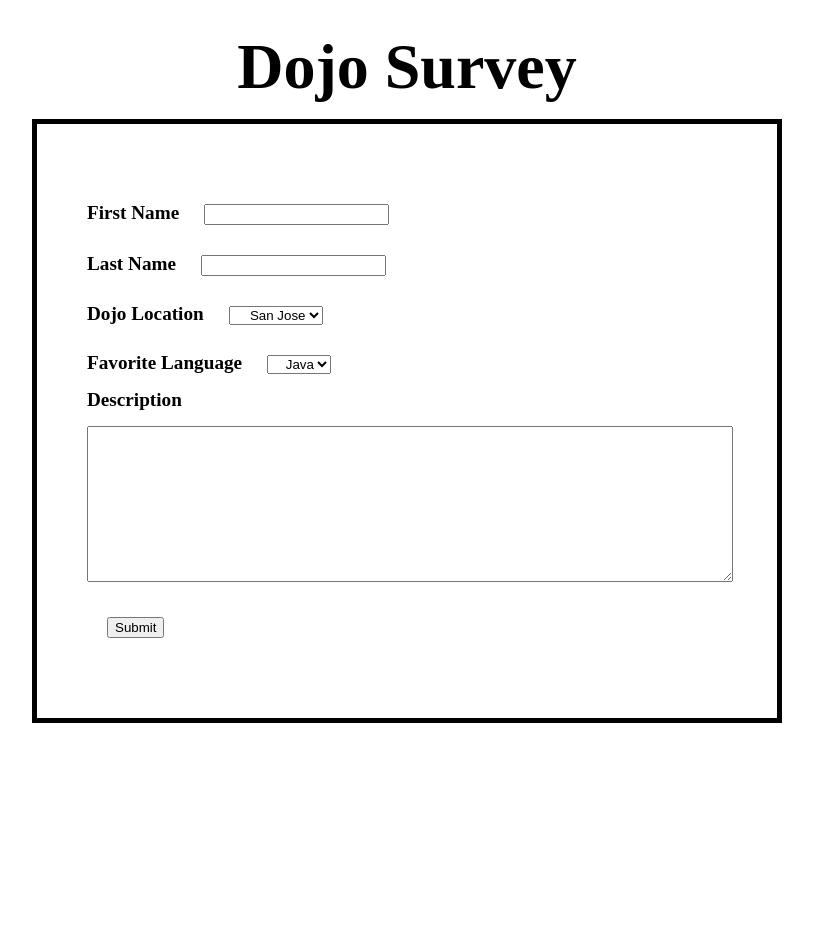
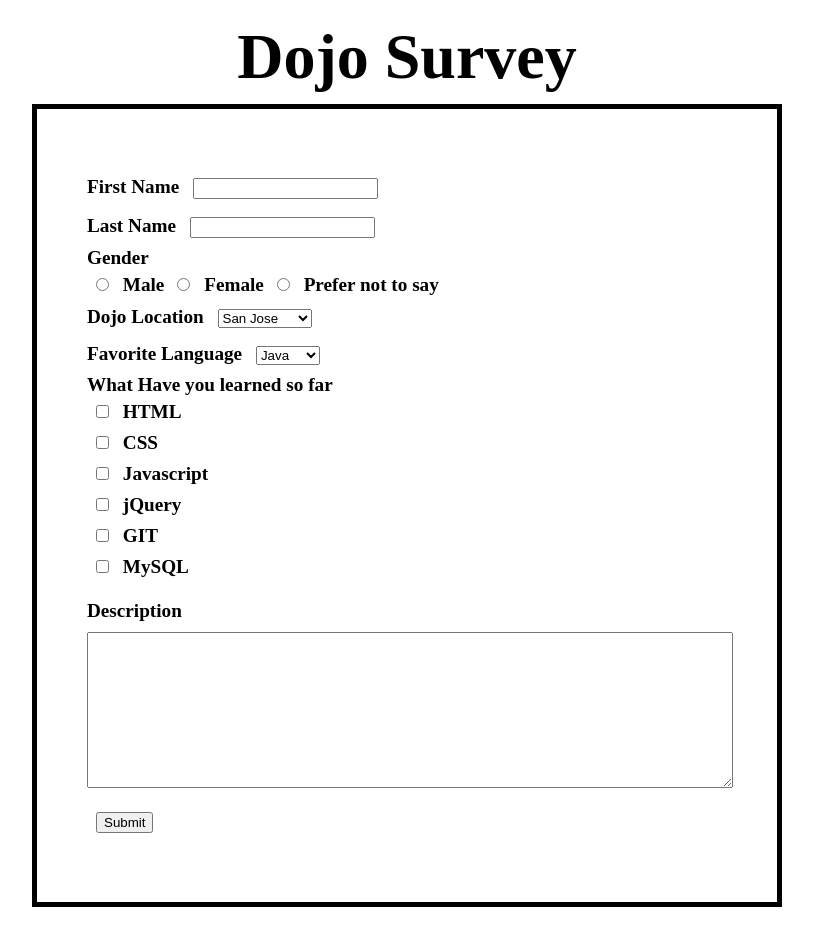
Before and after one commit to leongus1/dojo_survery_revisited, a Django app: page / in a window 1280 px wide. Shown: the whole page, without its empty margins (233-1046 px from the left). Before the commit the page ends 723 px from the top, so only its background shows below. Run offline with Django 3.2, Linux system fonts and the light colour scheme.

Commit message:
version that im turning in

```diff
--- a/dojo_survey/settings.py
+++ b/dojo_survey/settings.py
@@ -19,8 +19,12 @@ BASE_DIR = os.path.dirname(os.path.dirname(os.path.abspath(__file__)))
 # Quick-start development settings - unsuitable for production
 # See https://docs.djangoproject.com/en/2.2/howto/deployment/checklist/
 
+
+
 # SECURITY WARNING: keep the secret key used in production secret!
 SECRET_KEY = '0o(!s*0@8ybf^jv$^qk)5gvk^h&-3tw87a%gp#9j#cu208ft%3'
+
+
 
 # SECURITY WARNING: don't run with debug turned on in production!
 DEBUG = True
--- a/send_survey_app/static/css/style.css
+++ b/send_survey_app/static/css/style.css
@@ -1,5 +1,6 @@
 *{
-    margin: 15px auto;
+    margin: 10px auto;
+    /* color: red; */
 }
 
 h1{
@@ -22,11 +23,26 @@ textarea{
 }
 
 select, input{
-    margin-left: 20px;
-    text-align: right;
+    margin: 9px;
+    text-align: left;
+
 }
 
 #sub{
     display: inline;
-    text-align: right;
+    text-align: left;
 }
+
+label > .check{
+    margin: 0px;
+    width: 100%;
+
+}
+
+p{
+    font-weight: bolder;
+}
+
+span {
+    font-weight: lighter;
+}
--- a/send_survey_app/templates/display.html
+++ b/send_survey_app/templates/display.html
@@ -13,6 +13,11 @@
         <p>Name: <span>{{first_name}} {{last_name}}</span></p>
         <p>Dojo Location: <span>{{location}}</span></p>
         <p>Favorite Language: <span>{{language}}</span> </p>
+
+        <p>Gender: <span>{{gender}}</span></p>
+
+        <p>What I have learned: <span>{{learned}}</span></p>
+
         <p>Description</p>
         <p>{{description}}</p>
 
--- a/send_survey_app/templates/index.html
+++ b/send_survey_app/templates/index.html
@@ -22,6 +22,11 @@
                 <input type="text", name='last_name'>
             </label>
             <br>
+            <label>Gender</label><br>
+            <label><input type="radio" name='gender' value="male">  Male</label>
+            <label> <input type="radio" name='gender' value='female'>  Female</label>
+            <label> <input type="radio" name='gender' value='Prefer not to say'>  Prefer not to say</label>
+            <br>
             <label>Dojo Location
                 <select name='location'>
                     <option value="San Jose">San Jose</option>
@@ -40,6 +45,14 @@
                 </select>
             </label>
             <br>
+            <label>What Have you learned so far</label><br>
+            <label class = 'check' ><input type="checkbox" name="learned" value='HTML'> HTML</label><br>
+            <label class = 'check' ><input type="checkbox" name="learned" value='CSS'> CSS</label><br>
+            <label class = 'check' ><input type="checkbox" name="learned" value='Javascript'> Javascript</label><br>
+            <label class = 'check' ><input type="checkbox" name="learned" value='jQuery'> jQuery</label><br>
+            <label class = 'check' ><input type="checkbox" name="learned" value='GIT'> GIT</label><br>
+            <label class = 'check' ><input type="checkbox" name="learned" value='MySQL'> MySQL</label><br>
+            <br>
             <label>Description<br>
                 <textarea name="description" id="" cols="30" rows="10"></textarea>
             </label>
--- a/send_survey_app/views.py
+++ b/send_survey_app/views.py
@@ -14,7 +14,9 @@ def display(request):
             "last_name": request.POST['last_name'],
             'location': request.POST['location'],
             'language': request.POST['language'],
-            'description': request.POST['description']
+            'description': request.POST['description'],
+            'gender': request.POST['gender'],
+            'learned': request.POST['learned'],
             }
         return render (request, "display.html", context)
 
```
Also changed, not shown: 1 other file.
